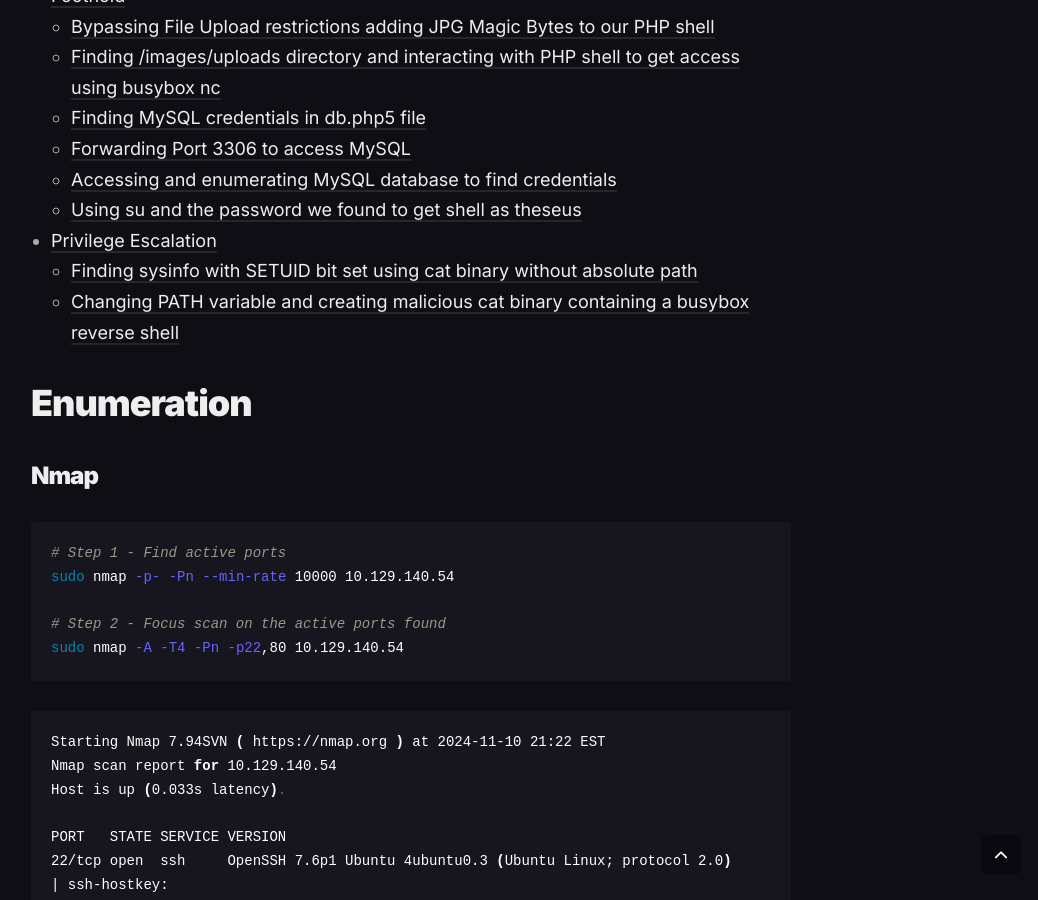
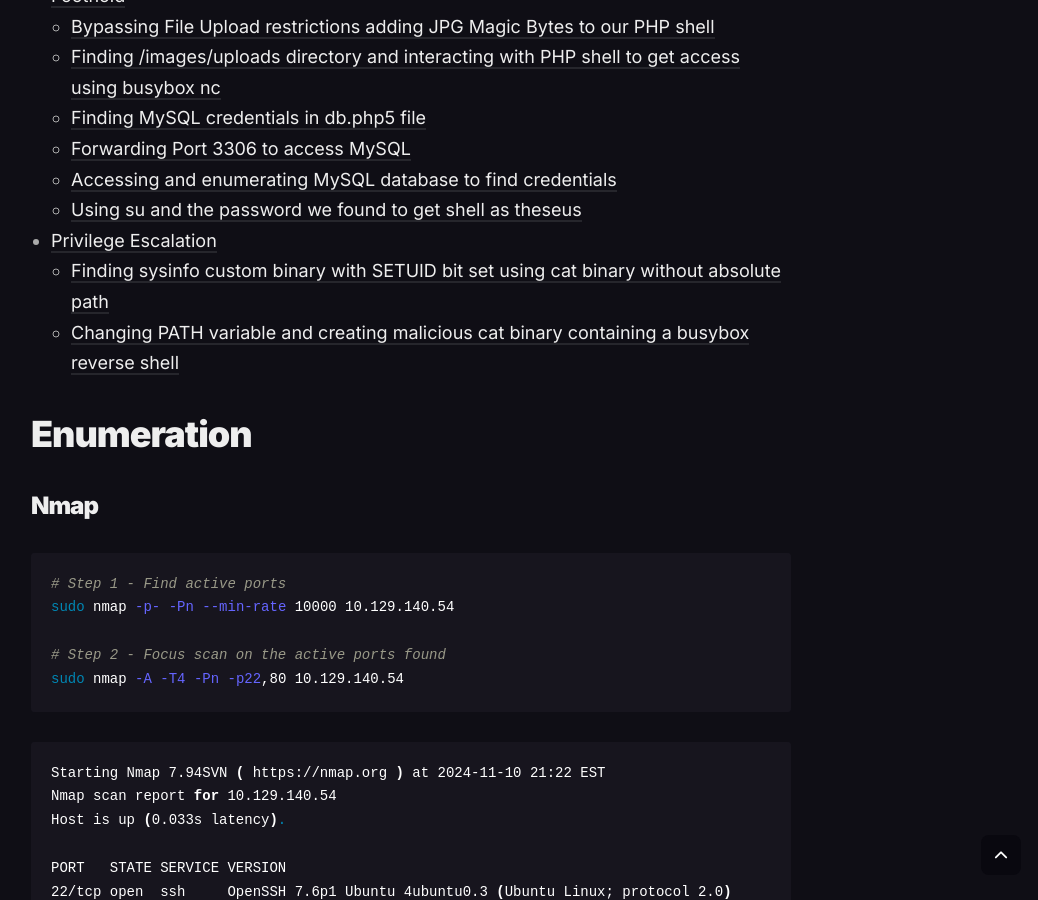
Before and after one commit to Vorkharium/vorkharium.github.io, a Jekyll site: the page built from _posts/2024-11-11-HTB-Magic-Write-up.md, in a window 1280 px wide and 900 px high, scrolled down 980 px. Shown: the whole window, without its empty margins (229-1267 px from the left). Built offline with Jekyll 4.4.1, drawn with Linux system fonts in a browser that asks for light colours; some of the changed text lies outside the part shown.

Commit message:
Update 2024-11-11-HTB-Magic-Write-up.md

````diff
--- a/_posts/2024-11-11-HTB-Magic-Write-up.md
+++ b/_posts/2024-11-11-HTB-Magic-Write-up.md
@@ -20,7 +20,7 @@ tags:   [Write-ups, HTB, OSCP+, Linux, Medium, SQL-Injection-Bypass, File-Upload
   - [Accessing and enumerating MySQL database to find credentials](#accessing-and-enumerating-mysql-database-to-find-credentials)
   - [Using su and the password we found to get shell as theseus](#using-su-and-the-password-we-found-to-get-shell-as-theseus)
 - [Privilege Escalation](#privilege-escalation)
-  - [Finding sysinfo with SETUID bit set using cat binary without absolute path](#finding-sysinfo-with-setuid-bit-set-using-cat-binary-without-absolute-path)
+  - [Finding sysinfo custom binary with SETUID bit set using cat binary without absolute path](#finding-sysinfo-custom-binary-with-setuid-bit-set-using-cat-binary-without-absolute-path)
   - [Changing PATH variable and creating malicious cat binary containing a busybox reverse shell](#changing-path-variable-and-creating-malicious-cat-binary-containing-a-busybox-reverse-shell)
 
 # Enumeration
@@ -392,7 +392,7 @@ cat /home/theseus/user.txt
 ```
 
 # Privilege Escalation
-### Finding sysinfo with SETUID bit set using cat binary without absolute path
+### Finding sysinfo custom binary with SETUID bit set using cat binary without absolute path
 We tried using sudo -l but the user theseus wasnt able to run sudo -l:
 
 ```shell
````
